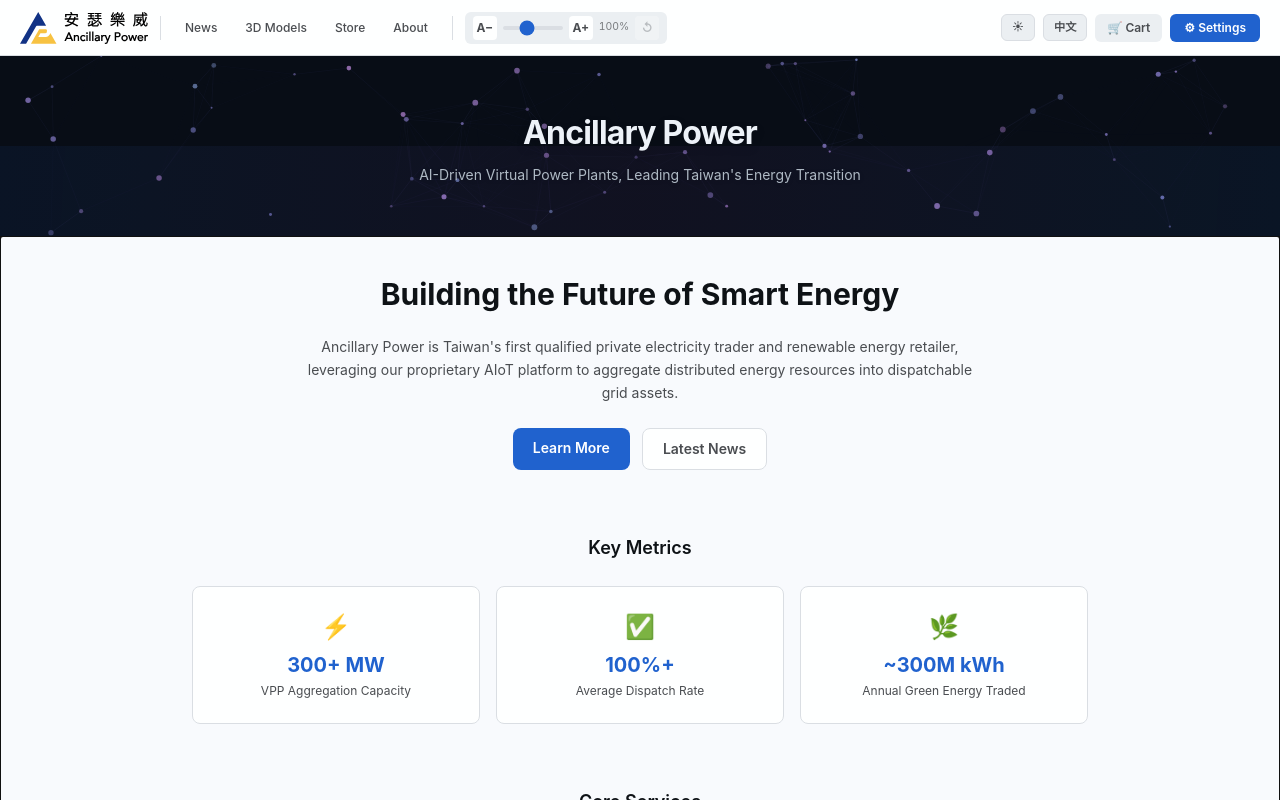
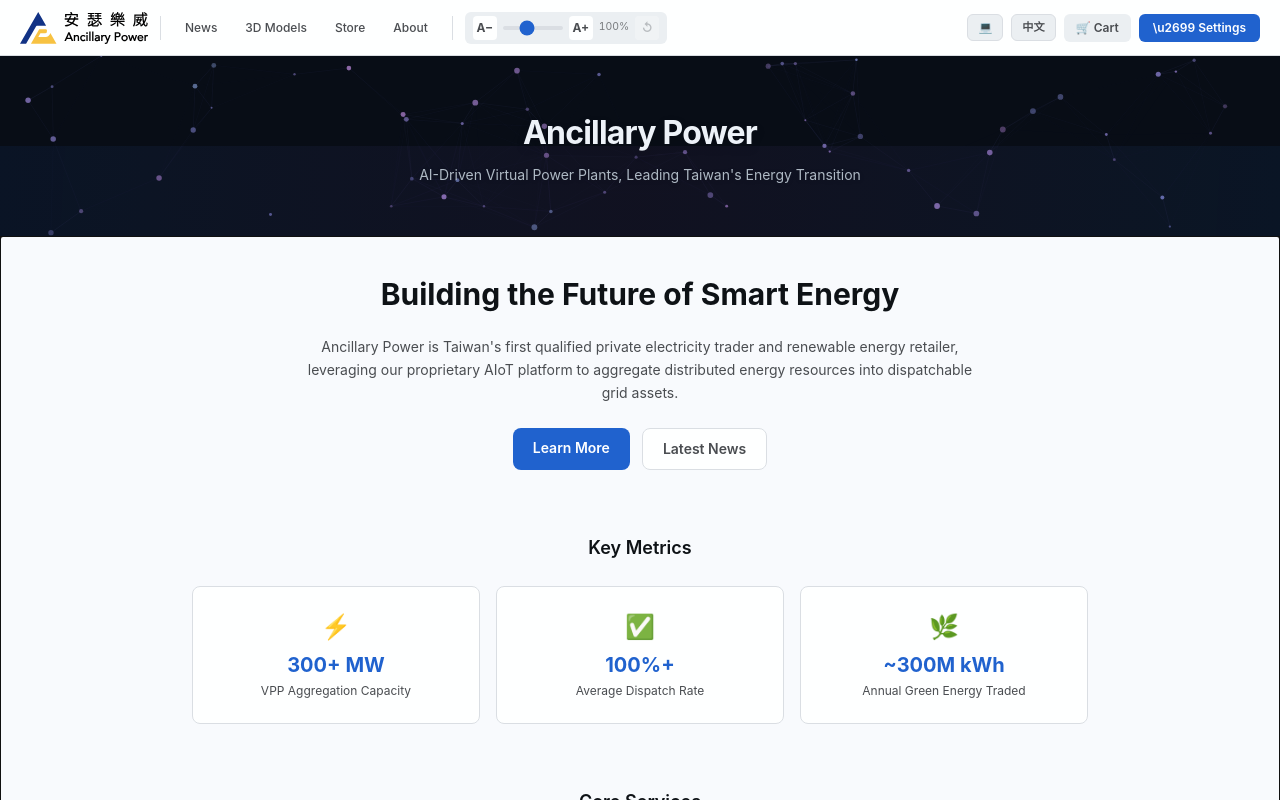
Before and after one commit to ancillarypower/official-site, a React (Vite) app: page / in a window 1280 px wide. Shown: the top 800 px of the page. Built offline with nearby package versions, Linux system fonts and the light colour scheme; no server answers.

Commit message:
feat(Navbar): add system theme icon
Part of #154

```diff
--- a/src/components/layout/Navbar.tsx
+++ b/src/components/layout/Navbar.tsx
@@ -11,7 +11,7 @@ const NAV_ITEMS = [
   { to: "/about", labelKey: "nav_about" as const },
 ];
 
-const THEME_ICONS: Record<string, string> = { light: "☀", sepia: "📜", dark: "🌙" };
+const THEME_ICONS: Record<string, string> = { system: "💻", light: "\u2600", sepia: "📜", dark: "🌙" };
 
 export function Navbar() {
   const { lang, toggleLang, t } = useI18n();
@@ -28,10 +28,10 @@ export function Navbar() {
       <div className="hidden h-6 w-px bg-border-default md:block" aria-hidden="true" />
       <div className="hidden md:block"><FontSizeControl /></div>
       <div className="ml-auto flex items-center gap-2">
-        <button onClick={cycleTheme} className="rounded-md border border-border-default bg-surface-sunken px-2.5 py-1 text-[0.7rem] font-semibold text-secondary transition-colors hover:border-accent hover:text-accent" aria-label={t("theme_toggle")} title={t("theme_toggle")}>{THEME_ICONS[theme] ?? "☀"}</button>
-        <button onClick={toggleLang} className="rounded-md border border-border-default bg-surface-sunken px-2.5 py-1 text-[0.7rem] font-semibold text-secondary transition-colors hover:border-accent hover:text-accent" aria-label={t("a11y_toggle_lang")} title={t("a11y_toggle_lang")}>{lang === "zh" ? "EN" : "中文"}</button>
+        <button onClick={cycleTheme} className="rounded-md border border-border-default bg-surface-sunken px-2.5 py-1 text-[0.7rem] font-semibold text-secondary transition-colors hover:border-accent hover:text-accent" aria-label={t("theme_toggle")} title={t("theme_toggle")}>{THEME_ICONS[theme] ?? "\u2600"}</button>
+        <button onClick={toggleLang} className="rounded-md border border-border-default bg-surface-sunken px-2.5 py-1 text-[0.7rem] font-semibold text-secondary transition-colors hover:border-accent hover:text-accent" aria-label={t("a11y_toggle_lang")} title={t("a11y_toggle_lang")}>{lang === "zh" ? "EN" : "\u4E2D\u6587"}</button>
         <button onClick={() => openPanel("cart")} className="rounded-md bg-surface-sunken px-3 py-1.5 text-xs font-semibold text-secondary transition-colors hover:bg-border-default hover:text-primary" aria-label={t("nav_cart")} title={t("nav_cart")}>🛒 {t("nav_cart")}{totalItems > 0 && <span className="ml-1 inline-flex min-w-[18px] items-center justify-center rounded-full bg-danger px-1.5 py-0.5 text-[0.6rem] font-bold text-white">{totalItems}</span>}</button>
-        <button onClick={() => openPanel("settings")} className="rounded-md bg-accent px-3.5 py-1.5 text-xs font-semibold text-white transition-colors hover:bg-accent-hover" aria-label={t("nav_settings")} title={t("nav_settings")}>⚙ {t("nav_settings")}</button>
+        <button onClick={() => openPanel("settings")} className="rounded-md bg-accent px-3.5 py-1.5 text-xs font-semibold text-white transition-colors hover:bg-accent-hover" aria-label={t("nav_settings")} title={t("nav_settings")}>\u2699 {t("nav_settings")}</button>
       </div>
     </nav>
   );
```
